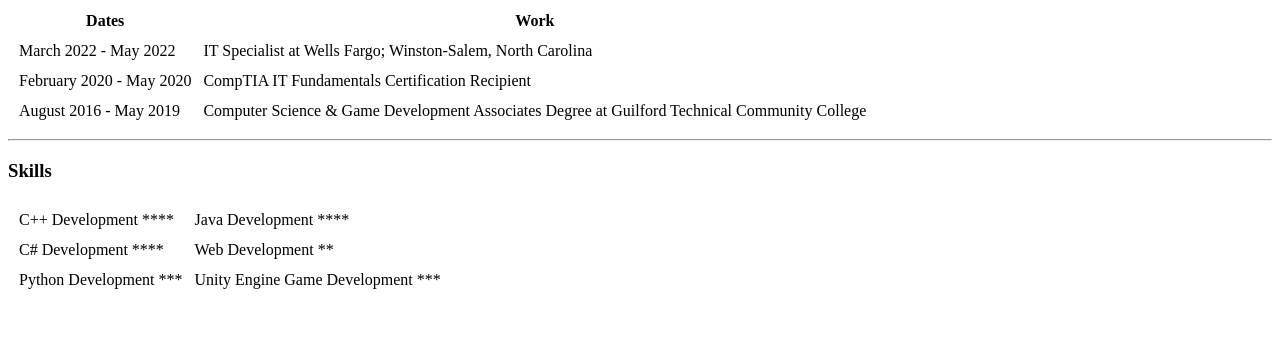
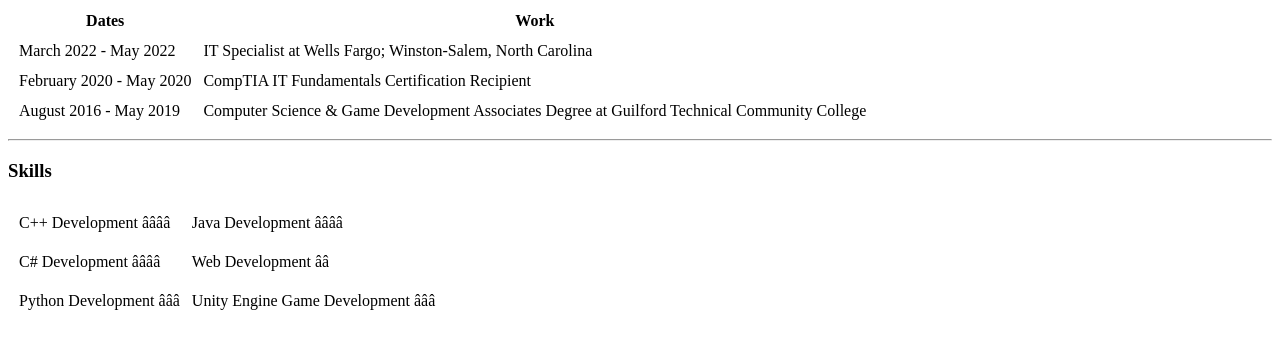
Before and after one commit to Iznhou/CV-Website, a plain HTML site: page index.html in a window 1280 px wide. Shown: the part 352-700 px from the top of the page. Drawn offline with Linux system fonts and the light colour scheme.

Commit message:
Update index.html
Added stars to Skills

```diff
--- a/index.html
+++ b/index.html
@@ -2,9 +2,12 @@
 <html lang= "en">
 
     <head>
+
         <meta charset = "UTH - 8">
         <title> IT/Comp Sci Work Experience </title>
-        <!-- <div element="title">Test</div> -->
+
+        <link rel= "stylesheet" href="ITWE Styles.css">
+
     </head>
 
     <body>
@@ -61,18 +64,18 @@
             <tbody>
 
                 <tr>
-                    <td>C++ Development ****</td>
-                    <td>Java Development ****</td>
+                    <td>C++ Development ⭐⭐⭐⭐</td>
+                    <td>Java Development ⭐⭐⭐⭐</td>
                 </tr>
 
                 <tr>
-                    <td>C# Development ****</td>
-                    <td>Web Development **</td>
+                    <td>C# Development ⭐⭐⭐⭐</td>
+                    <td>Web Development ⭐⭐</td>
                 </tr>
 
                 <tr>
-                    <td>Python Development ***</td>
-                    <td>Unity Engine Game Development ***</td>
+                    <td>Python Development ⭐⭐⭐</td>
+                    <td>Unity Engine Game Development ⭐⭐⭐</td>
                 </tr>
 
             </tbody>
```
